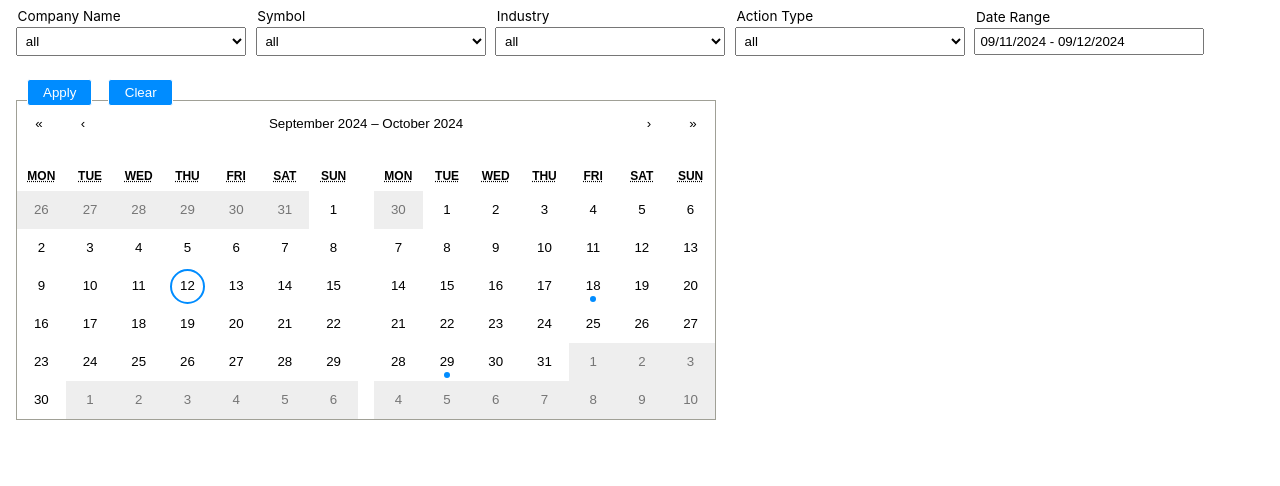
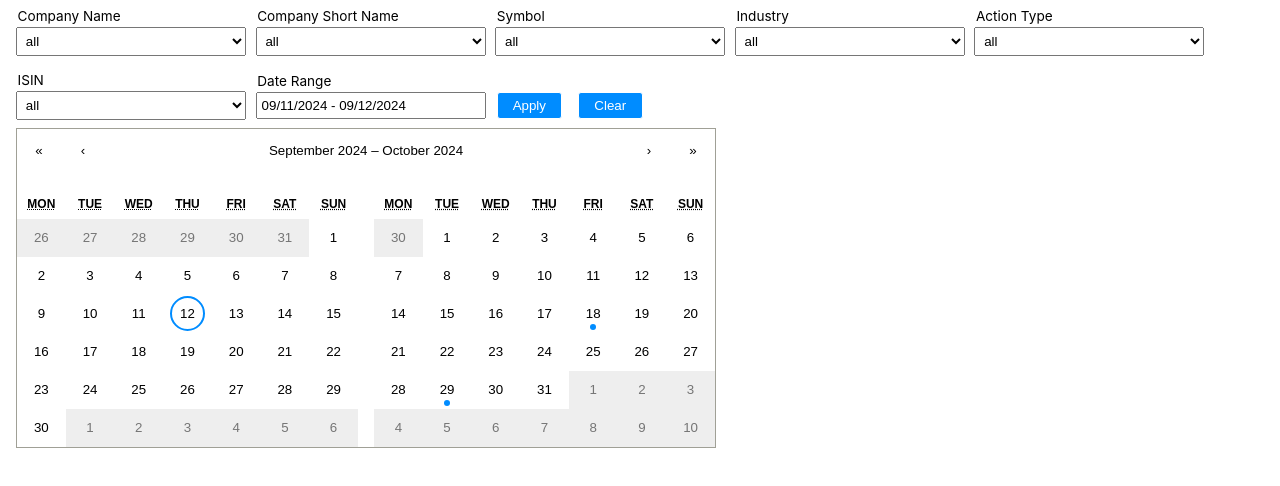
Before and after one commit to ranaRabie/event-calendar, a React (Create React App) app: page / in a window 1280 px wide. Shown: the top 486 px of the page. Built offline with nearby package versions, Linux system fonts and the light colour scheme.

Commit message:
Adding 2 more filters

```diff
--- a/src/Calendar.js
+++ b/src/Calendar.js
@@ -26,9 +26,11 @@ export const CustomCalendar = () => {
 
         fetchData({
             "company_full_name": false,
+            "company_short_name": false,
             "symbol": false,
             "industry_group_en": false,
             "actionType": false,
+            "isin": false,
             "startDate": filterDates.startDate,
             "endDate": filterDates.endDate
         });
@@ -46,6 +48,10 @@ export const CustomCalendar = () => {
             currentFilters["v_corporate_actions.company_full_name"] = filters.company_full_name : '';
 
         // eslint-disable-next-line
+        filters.company_short_name ?
+            currentFilters["v_corporate_actions.company_short_name"] = filters.company_short_name : '';
+
+        // eslint-disable-next-line
         filters.symbol ?
             currentFilters["v_corporate_actions.symbol"] = filters.symbol : '';
 
@@ -60,6 +66,10 @@ export const CustomCalendar = () => {
         // eslint-disable-next-line
         filters.startDate && filters.endDate ?
             currentFilters["v_corporate_actions.action_date"] = `${filters.startDate} to ${filters.endDate}` : '';
+
+        // eslint-disable-next-line
+        filters.isin ?
+            currentFilters["v_corporate_actions.isin"] = `${filters.isin}` : '';
 
 
         try {
--- a/src/Filters.js
+++ b/src/Filters.js
@@ -22,6 +22,8 @@ export const Filters = forwardRef(({handleFilterChange}, ref) => {
     const symbolRef = useRef();
     const industry_group_enRef = useRef();
     const actionTypeRef = useRef();
+    const companyShortRef = useRef();
+    const isinRef = useRef();
 
     const [isCompanySelected, setIsCompanySelected] = useState(false);
     const [isSymbolSelected, setIsSymbolSelected] = useState(false);
@@ -64,7 +66,9 @@ export const Filters = forwardRef(({handleFilterChange}, ref) => {
                     company_full_name: [...new Set(filterDummy.filter(event => event['v_ca_filters.company_full_name'] !== null).map(event => event['v_ca_filters.company_full_name']))],
                     symbol: [...new Set(filterDummy.filter(event => event['v_ca_filters.symbol'] !== null).map(event => event['v_ca_filters.symbol']))],
                     industry_group_en: [...new Set(filterDummy.filter(event => event['v_ca_filters.industry_group_en'] !== null).map(event => event['v_ca_filters.industry_group_en']))],
-                    actionType: [...new Set(filterDummy.filter(event => event['v_ca_filters.action_type'] !== null).map(event => event['v_ca_filters.action_type']))]
+                    actionType: [...new Set(filterDummy.filter(event => event['v_ca_filters.action_type'] !== null).map(event => event['v_ca_filters.action_type']))],
+                    company_short_name: [...new Set(filterDummy.filter(event => event['v_ca_filters.company_short_name'] !== null).map(event => event['v_ca_filters.company_short_name']))],
+                    isin: [...new Set(filterDummy.filter(event => event['v_ca_filters.isin'] !== null).map(event => event['v_ca_filters.isin']))]
                 }
 
                 setFilterData(filterDataArr);
@@ -85,7 +89,9 @@ export const Filters = forwardRef(({handleFilterChange}, ref) => {
             'industry_group_en': industry_group_enRef.current.value !== 'all' && industry_group_enRef.current.value,
             'actionType': actionTypeRef.current.value !== 'all' && actionTypeRef.current.value,
             'startDate': `${moment(startDate).format("YYYY/MM/DD")}`,
-            'endDate': `${moment(endDate).format("YYYY/MM/DD")}`
+            'endDate': `${moment(endDate).format("YYYY/MM/DD")}`,
+            'company_short_name': companyShortRef.current.value !== 'all' && companyShortRef.current.value,
+            'isin': isinRef.current.value !== 'all' && isinRef.current.value
         }
 
         handleFilterChange(selectedFilters);
@@ -97,6 +103,8 @@ export const Filters = forwardRef(({handleFilterChange}, ref) => {
         symbolRef.current.value = 'all';
         industry_group_enRef.current.value = 'all';
         actionTypeRef.current.value = 'all';
+        companyShortRef.current.value = 'all';
+        isinRef.current.value = 'all';
 
         const currentDateRange = [new Date(startDateRange), new Date(endDateRange)]
 
@@ -139,6 +147,13 @@ export const Filters = forwardRef(({handleFilterChange}, ref) => {
                     </select>
                 </div>
                 <div>
+                    <label>Company Short Name</label>
+                    <select ref={companyShortRef}>
+                        <option value="all">all</option>
+                        {filterData && filterData.company_short_name.map((company, idx) => <option value={company} key={idx}>{company}</option>)}
+                    </select>
+                </div>
+                <div>
                     <label>Symbol</label>
                     <select ref={symbolRef} onChange={handleSymbolChange} disabled={isCompanySelected}>
                         <option value="all">all</option>
@@ -159,6 +174,13 @@ export const Filters = forwardRef(({handleFilterChange}, ref) => {
                         {filterData && filterData.actionType.map((action, idx) => <option value={action} key={idx}>{action}</option>)}
                     </select>
                 </div>
+                <div>
+                    <label>ISIN</label>
+                    <select ref={isinRef}>
+                        <option value="all">all</option>
+                        {filterData && filterData.isin.map((item, idx) => <option value={item} key={idx}>{item}</option>)}
+                    </select>
+                </div>
                 <div className="date-picker-wrapper">
                     <label>Date Range</label>
                     <DatePicker
```
